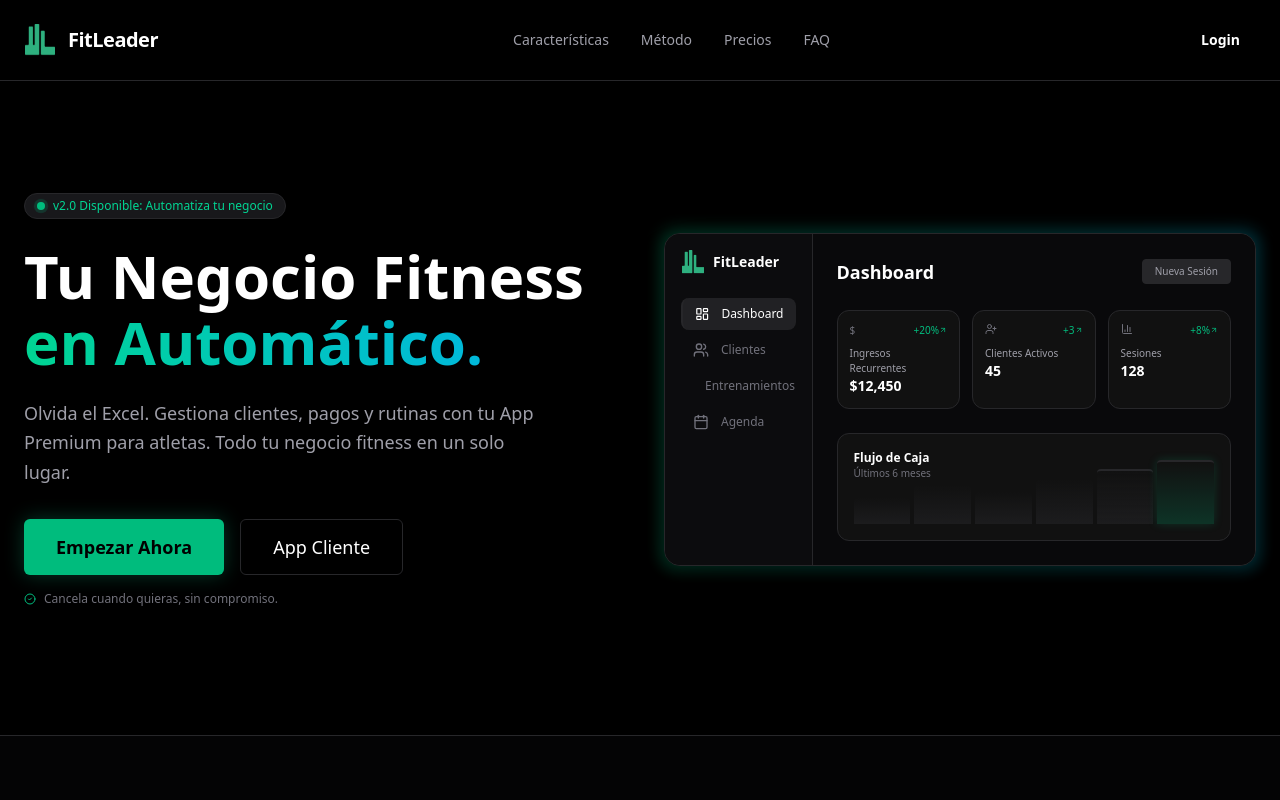
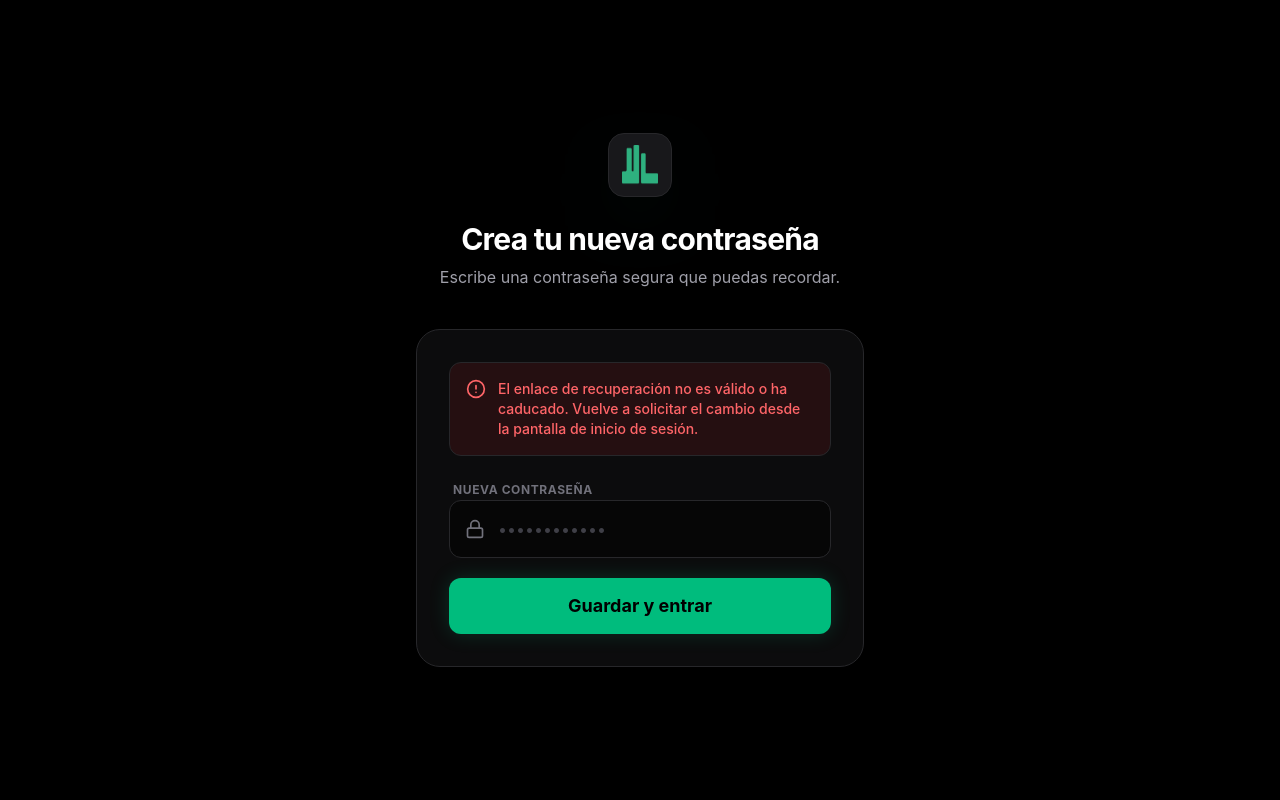
Before and after one commit to polnovejarque/FitLedger, a React (Vite) app: page /update-password in a window 1280 px wide. Before the commit this address led to /. Shown: the top 800 px of the page. Built offline with nearby package versions, Linux system fonts and the light colour scheme.

Commit message:
recuperar contraseña

```diff
--- a/src/App.tsx
+++ b/src/App.tsx
@@ -3,6 +3,9 @@ import { AuthProvider, useAuth } from './context/AuthContext';
 import Layout from './components/Layout';
 import LandingPage from './pages/LandingPage';
 import Auth from './pages/Auth';
+// ✅ NUEVA IMPORTACIÓN: La página de recuperar contraseña
+import UpdatePassword from './pages/UpdatePassword';
+
 import ClientLogin from './pages/client/ClientLogin';
 import ClientWorkout from './pages/ClientWorkout';
 import Dashboard from './pages/Dashboard';
@@ -33,6 +36,7 @@ function App() {
           {/* Rutas Públicas */}
           <Route path="/" element={<LandingPage />} />
           <Route path="/auth" element={<Auth />} />
+          <Route path="/update-password" element={<UpdatePassword />} /> {/* ✅ NUEVA RUTA AQUÍ */}
 
           {/* Rutas de la App del Cliente (Móvil) */}
           <Route path="/client-app" element={<ClientLogin />} />
--- a/src/pages/Auth.tsx
+++ b/src/pages/Auth.tsx
@@ -2,13 +2,15 @@ import React, { useState } from 'react';
 import { useNavigate } from 'react-router-dom';
 import { supabase } from '../lib/supabase';
 import { Button } from '../components/ui/Button';
-import { Mail, Lock, Loader2, AlertCircle, ArrowLeft } from 'lucide-react';
+import { Mail, Lock, Loader2, AlertCircle, ArrowLeft, CheckCircle2 } from 'lucide-react';
 
 const Auth = () => {
     const navigate = useNavigate();
     const [isLogin, setIsLogin] = useState(true);
+    const [isResetting, setIsResetting] = useState(false); // ✅ Nuevo estado para recuperar contraseña
     const [loading, setLoading] = useState(false);
     const [error, setError] = useState<string | null>(null);
+    const [message, setMessage] = useState<string | null>(null); // ✅ Nuevo estado para el mensaje de éxito
 
     const [email, setEmail] = useState('');
     const [password, setPassword] = useState('');
@@ -17,16 +19,24 @@ const Auth = () => {
         e.preventDefault();
         setLoading(true);
         setError(null);
+        setMessage(null);
 
         try {
-            if (isLogin) {
+            if (isResetting) {
+                // ✅ Lógica de recuperación de contraseña
+                const { error } = await supabase.auth.resetPasswordForEmail(email, {
+                    redirectTo: `${window.location.origin}/update-password`,
+                });
+                if (error) throw error;
+                setMessage("Te hemos enviado un enlace para recuperar tu contraseña. Revisa tu bandeja de entrada.");
+            } else if (isLogin) {
                 const { error } = await supabase.auth.signInWithPassword({ email, password });
                 if (error) throw error;
                 navigate('/dashboard');
             } else {
                 const { error } = await supabase.auth.signUp({ email, password });
                 if (error) throw error;
-                alert("¡Cuenta creada! Ya puedes iniciar sesión.");
+                setMessage("¡Cuenta creada! Ya puedes iniciar sesión.");
                 setIsLogin(true);
             }
         } catch (err: any) {
@@ -48,10 +58,10 @@ const Auth = () => {
                         <img src="/logo.png" alt="FitLeader" className="w-10 h-10 object-contain" />
                     </div>
                     <h1 className="text-3xl font-bold text-white mb-2 tracking-tight">
-                        {isLogin ? 'Bienvenido de nuevo' : 'Crea tu cuenta'}
+                        {isResetting ? 'Recupera tu acceso' : (isLogin ? 'Bienvenido de nuevo' : 'Crea tu cuenta')}
                     </h1>
                     <p className="text-zinc-400">
-                        {isLogin ? 'Gestiona tu negocio fitness.' : 'Prueba FitLeader gratis 14 días.'}
+                        {isResetting ? 'Te enviaremos un enlace seguro.' : (isLogin ? 'Gestiona tu negocio fitness.' : 'Prueba FitLeader gratis 14 días.')}
                     </p>
                 </div>
 
@@ -61,6 +71,13 @@ const Auth = () => {
                             <div className="p-4 bg-red-500/10 border border-red-500/20 rounded-xl flex items-start gap-3 text-red-400 text-sm animate-in zoom-in-95">
                                 <AlertCircle className="w-5 h-5 shrink-0" />
                                 <span className="font-medium">{error}</span>
+                            </div>
+                        )}
+
+                        {message && (
+                            <div className="p-4 bg-emerald-500/10 border border-emerald-500/20 rounded-xl flex items-start gap-3 text-emerald-400 text-sm animate-in zoom-in-95">
+                                <CheckCircle2 className="w-5 h-5 shrink-0" />
+                                <span className="font-medium">{message}</span>
                             </div>
                         )}
 
@@ -79,13 +96,25 @@ const Auth = () => {
                             </div>
                         </div>
 
+                        {!isResetting && (
                             <div className="space-y-2">
-                            <label className="text-xs font-bold text-zinc-500 uppercase tracking-wider ml-1">Contraseña</label>
+                                <div className="flex justify-between items-center ml-1">
+                                    <label className="text-xs font-bold text-zinc-500 uppercase tracking-wider">Contraseña</label>
+                                    {isLogin && (
+                                        <button
+                                            type="button"
+                                            onClick={() => { setIsResetting(true); setError(null); setMessage(null); }}
+                                            className="text-xs font-bold text-emerald-500 hover:text-emerald-400 transition-colors"
+                                        >
+                                            ¿Has olvidado tu contraseña?
+                                        </button>
+                                    )}
+                                </div>
                                 <div className="relative group">
                                     <Lock className="absolute left-4 top-1/2 -translate-y-1/2 w-5 h-5 text-zinc-500 group-focus-within:text-emerald-500 transition-colors" />
                                     <input
                                         type="password"
-                                    required
+                                        required={!isResetting}
                                         value={password}
                                         onChange={(e) => setPassword(e.target.value)}
                                         className="w-full bg-black/50 border border-zinc-800 rounded-xl py-4 pl-12 pr-4 text-white focus:border-emerald-500 focus:bg-zinc-900/50 outline-none transition-all placeholder:text-zinc-700"
@@ -93,21 +122,33 @@ const Auth = () => {
                                     />
                                 </div>
                             </div>
+                        )}
 
                         <Button className="w-full h-14 bg-emerald-500 hover:bg-emerald-400 text-black font-bold text-lg rounded-xl transition-all shadow-[0_0_20px_rgba(16,185,129,0.2)] hover:shadow-[0_0_30px_rgba(16,185,129,0.4)]" disabled={loading}>
-                            {loading ? <Loader2 className="w-6 h-6 animate-spin" /> : (isLogin ? 'Entrar' : 'Crear Cuenta')}
+                            {loading ? <Loader2 className="w-6 h-6 animate-spin" /> : (isResetting ? 'Enviar enlace' : (isLogin ? 'Entrar' : 'Crear Cuenta'))}
                         </Button>
                     </form>
 
                     <div className="mt-8 text-center border-t border-white/5 pt-6">
                         <p className="text-zinc-500 text-sm">
+                            {isResetting ? (
+                                <button
+                                    onClick={() => { setIsResetting(false); setError(null); setMessage(null); }}
+                                    className="text-emerald-500 font-bold hover:text-emerald-400 transition-colors ml-1"
+                                >
+                                    Volver a iniciar sesión
+                                </button>
+                            ) : (
+                                <>
                                     {isLogin ? "¿Aún no tienes cuenta? " : "¿Ya eres miembro? "}
                                     <button
-                                onClick={() => { setIsLogin(!isLogin); setError(null); }}
+                                        onClick={() => { setIsLogin(!isLogin); setError(null); setMessage(null); }}
                                         className="text-emerald-500 font-bold hover:text-emerald-400 transition-colors ml-1"
                                     >
                                         {isLogin ? 'Regístrate aquí' : 'Inicia sesión'}
                                     </button>
+                                </>
+                            )}
                         </p>
                     </div>
                 </div>
--- /dev/null
+++ b/src/pages/UpdatePassword.tsx
@@ -0,0 +1,107 @@
+import React, { useState, useEffect } from 'react';
+import { useNavigate } from 'react-router-dom';
+import { supabase } from '../lib/supabase';
+import { Button } from '../components/ui/Button';
+import { Lock, Loader2, AlertCircle, CheckCircle2 } from 'lucide-react';
+
+const UpdatePassword = () => {
+    const navigate = useNavigate();
+    const [password, setPassword] = useState('');
+    const [loading, setLoading] = useState(false);
+    const [error, setError] = useState<string | null>(null);
+    const [message, setMessage] = useState<string | null>(null);
+
+    // ✅ TypeScript feliz: leemos la respuesta sin desestructurar 'session' de golpe
+    useEffect(() => {
+        supabase.auth.getSession().then((response) => {
+            if (!response.data.session) {
+                setError("El enlace de recuperación no es válido o ha caducado. Vuelve a solicitar el cambio desde la pantalla de inicio de sesión.");
+            }
+        });
+    }, []);
+
+    const handleUpdate = async (e: React.FormEvent) => {
+        e.preventDefault();
+        setLoading(true);
+        setError(null);
+        setMessage(null);
+
+        try {
+            const { error } = await supabase.auth.updateUser({
+                password: password
+            });
+
+            if (error) throw error;
+
+            setMessage("¡Contraseña actualizada con éxito! Redirigiendo...");
+
+            // Esperamos 2 segundos para que lea el mensaje y lo metemos al panel
+            setTimeout(() => {
+                navigate('/dashboard');
+            }, 2000);
+
+        } catch (err: any) {
+            setError(err.message || "Error al actualizar la contraseña");
+        } finally {
+            setLoading(false);
+        }
+    };
+
+    return (
+        <div className="min-h-screen bg-black flex flex-col items-center justify-center p-4 relative">
+            <div className="w-full max-w-md animate-in fade-in slide-in-from-bottom-4 duration-500">
+                <div className="text-center mb-10">
+                    <div className="w-16 h-16 bg-zinc-900 rounded-2xl border border-zinc-800 flex items-center justify-center mx-auto mb-6 shadow-2xl shadow-emerald-900/10">
+                        <img src="/logo.png" alt="FitLeader" className="w-10 h-10 object-contain" />
+                    </div>
+                    <h1 className="text-3xl font-bold text-white mb-2 tracking-tight">
+                        Crea tu nueva contraseña
+                    </h1>
+                    <p className="text-zinc-400">
+                        Escribe una contraseña segura que puedas recordar.
+                    </p>
+                </div>
+
+                <div className="bg-zinc-900/50 border border-white/5 p-8 rounded-3xl backdrop-blur-xl">
+                    <form onSubmit={handleUpdate} className="space-y-5">
+                        {error && (
+                            <div className="p-4 bg-red-500/10 border border-red-500/20 rounded-xl flex items-start gap-3 text-red-400 text-sm animate-in zoom-in-95">
+                                <AlertCircle className="w-5 h-5 shrink-0" />
+                                <span className="font-medium">{error}</span>
+                            </div>
+                        )}
+
+                        {message && (
+                            <div className="p-4 bg-emerald-500/10 border border-emerald-500/20 rounded-xl flex items-start gap-3 text-emerald-400 text-sm animate-in zoom-in-95">
+                                <CheckCircle2 className="w-5 h-5 shrink-0" />
+                                <span className="font-medium">{message}</span>
+                            </div>
+                        )}
+
+                        <div className="space-y-2">
+                            <label className="text-xs font-bold text-zinc-500 uppercase tracking-wider ml-1">Nueva Contraseña</label>
+                            <div className="relative group">
+                                <Lock className="absolute left-4 top-1/2 -translate-y-1/2 w-5 h-5 text-zinc-500 group-focus-within:text-emerald-500 transition-colors" />
+                                <input
+                                    type="password"
+                                    required
+                                    value={password}
+                                    onChange={(e) => setPassword(e.target.value)}
+                                    className="w-full bg-black/50 border border-zinc-800 rounded-xl py-4 pl-12 pr-4 text-white focus:border-emerald-500 focus:bg-zinc-900/50 outline-none transition-all placeholder:text-zinc-700"
+                                    placeholder="••••••••••••"
+                                    minLength={6}
+                                />
+                            </div>
+                        </div>
+
+                        <Button className="w-full h-14 bg-emerald-500 hover:bg-emerald-400 text-black font-bold text-lg rounded-xl transition-all shadow-[0_0_20px_rgba(16,185,129,0.2)] hover:shadow-[0_0_30px_rgba(16,185,129,0.4)]" disabled={loading || !!message}>
+                            {loading ? <Loader2 className="w-6 h-6 animate-spin" /> : 'Guardar y entrar'}
+                        </Button>
+                    </form>
+                </div>
+            </div>
+        </div>
+    );
+};
+
+export default UpdatePassword;
```
Also changed, not shown: 1 other file (tests, documents, lock files or other folders). Lines whose indentation alone changed are shown as unchanged.
